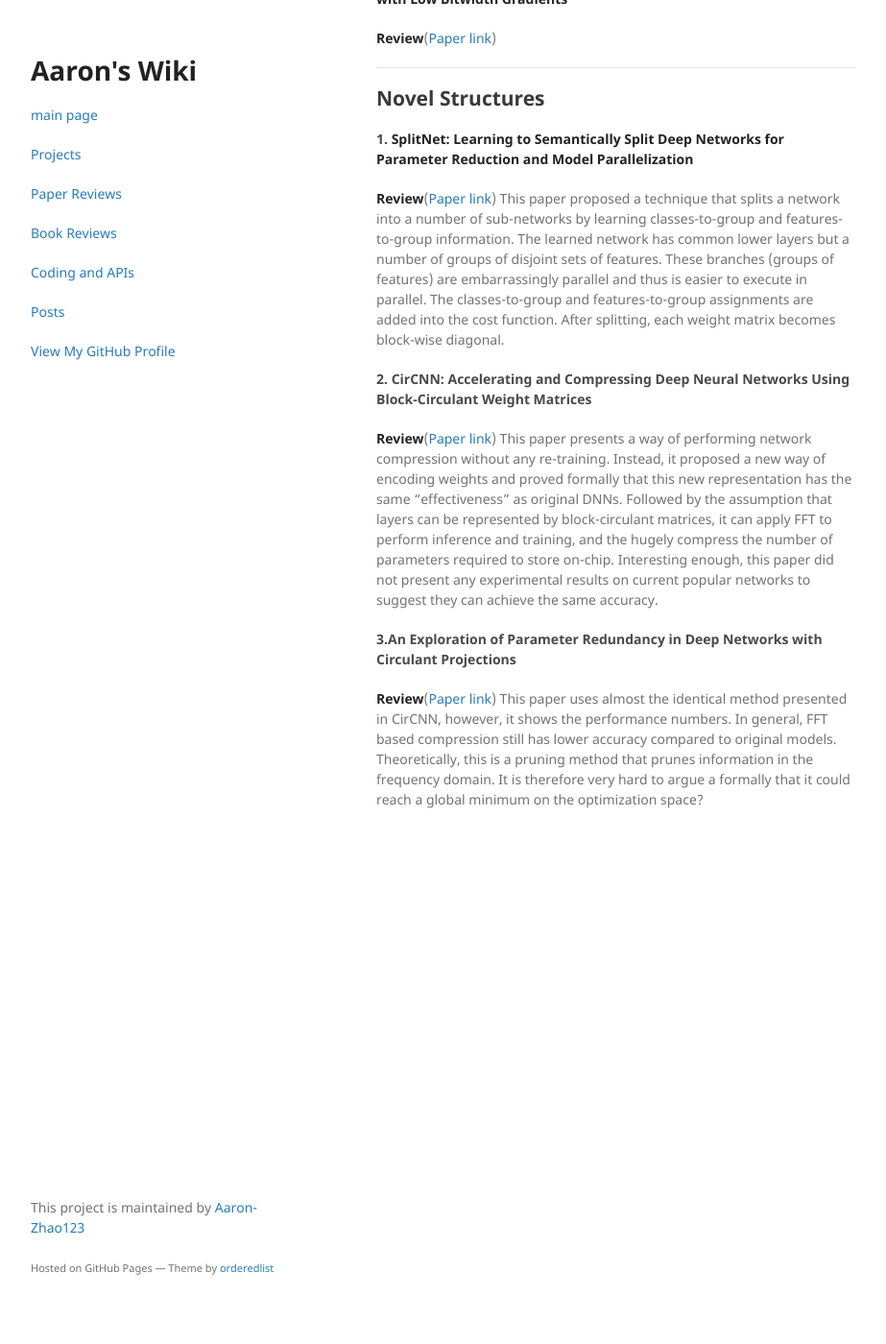
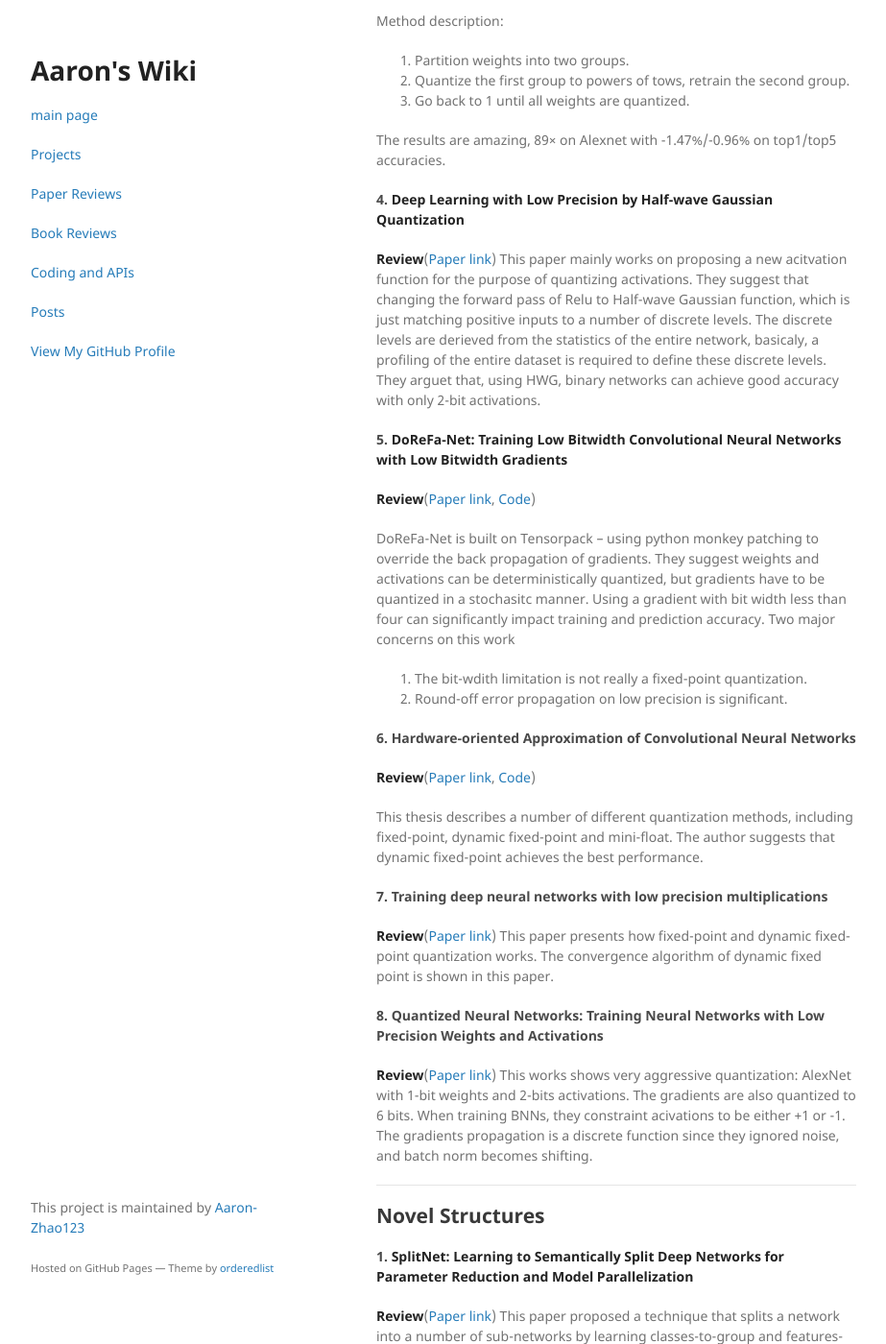
Before and after one commit to Aaron-Zhao123/blog, a Jekyll site: the page built from papers/pruning/pruning_summary.md, in a window 1280 px wide and 1400 px high, scrolled down 4348 px. Shown: the whole window at 96% size, without its empty margins (178-1101 px from the left). Built offline with Jekyll 4.4.1, drawn with Linux system fonts in a browser that asks for light colours; our own code applies the rules of GitHub Pages for plain Markdown files; some of the changed text lies outside the part shown.

Commit message:
added reviews

```diff
--- a/papers/pruning/pruning_summary.md
+++ b/papers/pruning/pruning_summary.md
@@ -24,6 +24,12 @@ Parallelism (watiting to be released on ISCA 2017)
   * Quantization [details](#quan)
     1. Trained Ternary Quantization
     2. Quantized Neural Networks: Training Neural Networks with Low Precision Weights and Activations
+    3. Incremental Network Quantization: Towards Lossless CNNs with Low-Precision Weights
+    4. Deep Learning with Low Precision by Half-wave Gaussian Quantization
+    5. DoReFa-Net: Training Low Bitwidth Convolutional Neural Networks with Low Bitwidth Gradients
+    6. Hardware-oriented Approximation of Convolutional Neural Networks
+    7. Training deep neural networks with low precision multiplications
+    8. Quantized Neural Networks: Training Neural Networks with Low Precision Weights and Activations
 
   * Novel Structures [details](#fineprune)
     1. SplitNet: Learning to Semantically Split Deep Networks for Parameter Reduction and Model Parallelization
@@ -110,7 +116,7 @@ Fine-grained pruning, it discussed how to use regularizers and decrease dropouts
 #### 1. **Customizing DNN Pruning to the Underlying Hardware Parallelism**
 
 #### 2. **Exploring the Regularity of Sparse Structure inConvolutional Neural Networks**
-> > **Review**([Paper link](https://arxiv.org/abs/1705.08922))
+**Review**([Paper link](https://arxiv.org/abs/1705.08922))
 This paper classifies pruning into various granularities:
 1. Fine-grained (individual values)
 2. Vector wise
@@ -124,12 +130,14 @@ The interesting observation they make is that:
 ## <a id="quan"></a>Quantization
 #### 1. **Trained Ternary Quantization**
 **Review**([Paper link](https://arxiv.org/abs/1612.01064))
+
 Tenary representation is {-1,0,1} which is two-bit signed fixed-point arithmetic.
 It performs 'normalize', 'quantize' and 'scale'.
 The experiments are interesting because ResNets are used on Cifar10 and AlexNet is used on ImageNet, both models contain a high redundancy and thus it is hard to argue their compression results are legit.
 
 #### 2. Quantized Neural Networks: Training Neural Networks with Low Precision Weights and Activations
-**Review**([Paper link](https://arxiv.org/abs/1609.07061)
+**Review**([Paper link](https://arxiv.org/abs/1609.07061))
+
 This paper proposed **Quantized Neural Network**.
 All MAC operations are replaced by XNORs and population counts.
 Quantized version of AlexNet with 1-bit weights and 2-bit activations achieves 51% top-1 accuracy.
@@ -137,6 +145,7 @@ BNN achieves 41.8% top-1 and 67.1% top-5 accuracy using AlexNet and 47.1% top-1
 
 #### 3. **Incremental Network Quantization: Towards Lossless CNNs with Low-Precision Weights**
 **Review**([Paper link](https://arxiv.org/abs/1702.03044))
+
 Method description:
 1. Partition weights into two groups.
 2. Quantize the first group to powers of tows, retrain the second group.
@@ -146,9 +155,49 @@ The results are amazing, 89× on Alexnet with -1.47%/-0.96% on top1/top5 accurac
 
 #### 4. **Deep Learning with Low Precision by Half-wave Gaussian Quantization**
 **Review**([Paper link](https://arxiv.org/abs/1702.00953))
+This paper mainly works on proposing a new acitvation function for the purpose
+of quantizing activations.
+They suggest that changing the forward pass of Relu to Half-wave Gaussian function,
+which is just matching positive inputs to a number of discrete levels.
+The discrete levels are derieved from the statistics of the entire network, basicaly, a profiling of the entire dataset is required to define these discrete
+levels.
+They arguet that, using HWG, binary networks can achieve good accuracy with only
+2-bit activations.
 
 #### 5. **DoReFa-Net: Training Low Bitwidth Convolutional Neural Networks with Low Bitwidth Gradients**
-**Review**([Paper link](https://arxiv.org/abs/1606.06160))
+**Review**([Paper link](https://arxiv.org/abs/1606.06160), [Code](https://github.com/ppwwyyxx/tensorpack/tree/master/examples/DoReFa-Net))
+
+DoReFa-Net is built on Tensorpack -- using python monkey patching to override
+the back propagation of gradients.
+They suggest weights and activations can be deterministically quantized, but
+gradients have to be quantized in a stochasitc manner.
+Using a gradient with bit width less than four can significantly impact
+training and prediction accuracy.
+Two major concerns on this work
+1. The bit-wdith limitation is not really a fixed-point quantization.
+2. Round-off error propagation on low precision is significant.
+
+#### 6. Hardware-oriented Approximation of Convolutional Neural Networks
+**Review**([Paper link](https://arxiv.org/abs/1605.06402), [Code](http://lepsucd.com/?page_id=621))
+
+This thesis describes a number of different quantization methods, including
+fixed-point, dynamic fixed-point and mini-float.
+The author suggests that dynamic fixed-point achieves the best performance.
+
+#### 7. Training deep neural networks with low precision multiplications
+**Review**([Paper link](https://arxiv.org/abs/1412.7024))
+This paper presents how fixed-point and dynamic fixed-point quantization works.
+The convergence algorithm of dynamic fixed point is shown in this paper.
+
+#### 8. Quantized Neural Networks: Training Neural Networks with Low Precision Weights and Activations
+**Review**([Paper link](https://arxiv.org/abs/1609.07061))
+This works shows very aggressive quantization: AlexNet with 1-bit weights and
+2-bits activations.
+The gradients are also quantized to 6 bits.
+When training BNNs, they constraint acivations to be either +1 or -1.
+The gradients propagation is a discrete function since they ignored noise, and
+batch norm becomes shifting.
+
 
 * * *
 ## <a id="quan"></a> Novel Structures
```
